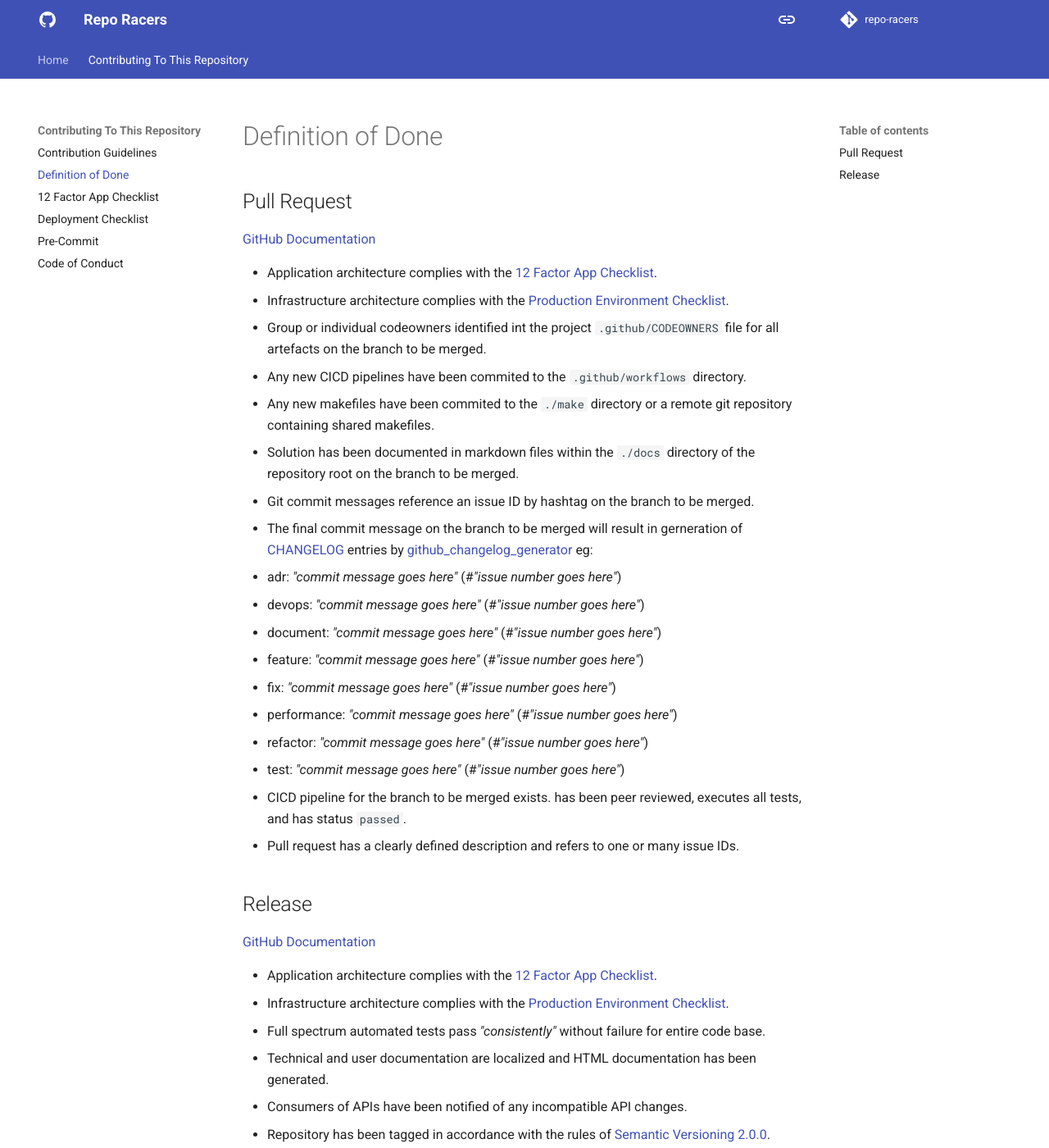
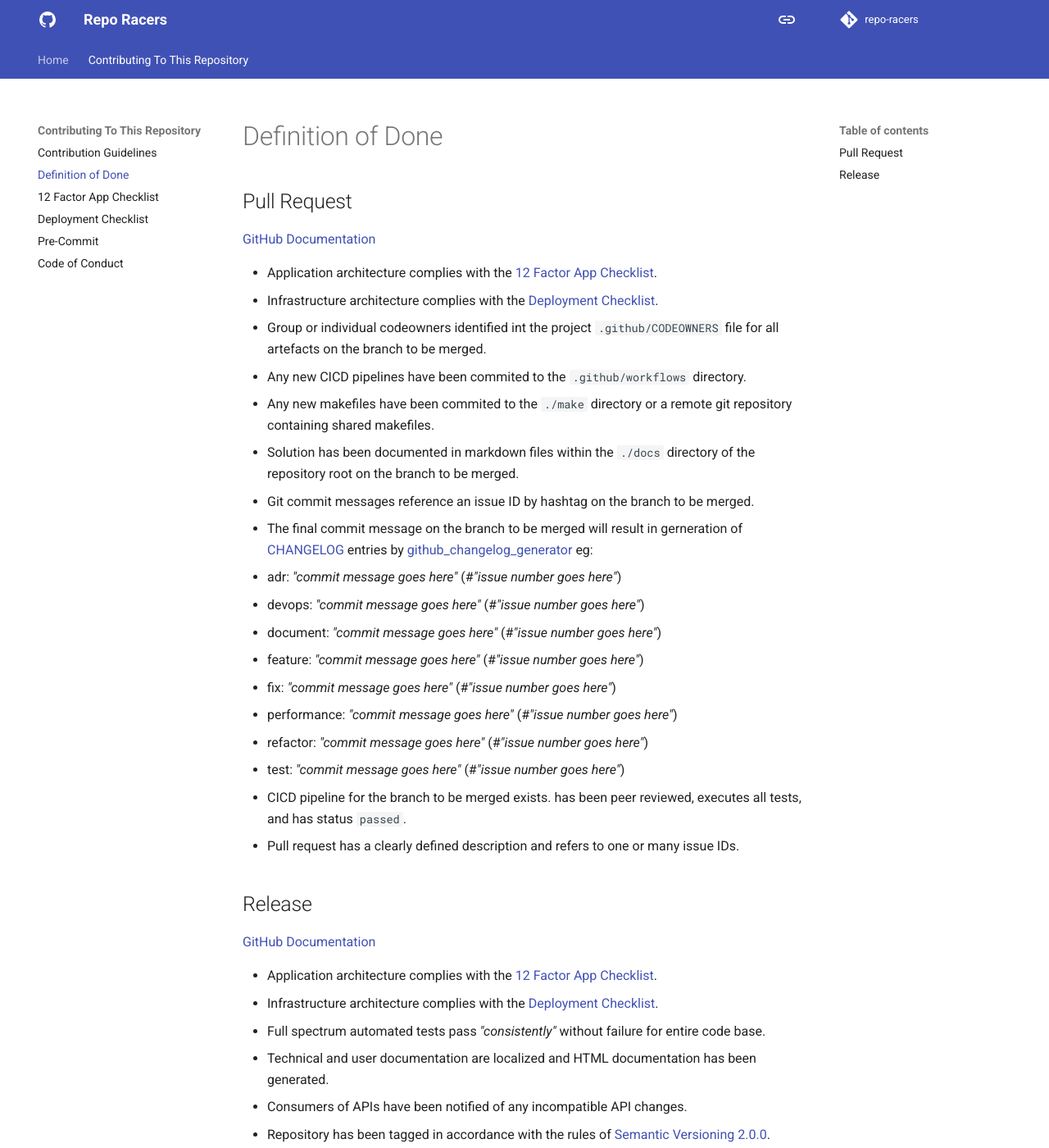
Before and after one commit to repo-racers/repo-racers, an MkDocs documentation site: the page built from docs/contribution/definition-of-done.md, in a window 1280 px wide and 1400 px high. Shown: the whole window at 82% size. Built offline with MkDocs 1.6.1 and Material for MkDocs 9.7.7, drawn with Linux system fonts in a browser that asks for light colours; comment, search, counter and statistics services are not loaded.

Commit message:
Update definition-of-done.md

```diff
--- a/docs/contribution/definition-of-done.md
+++ b/docs/contribution/definition-of-done.md
@@ -5,7 +5,7 @@
 [GitHub Documentation](https://docs.github.com/en/github/collaborating-with-pull-requests/proposing-changes-to-your-work-with-pull-requests/about-pull-requests)
 
 - Application architecture complies with the [12 Factor App Checklist](./12-factor-app-checklist.md).
-- Infrastructure architecture complies with the [Production Environment Checklist](./production-environment-checklist.md).
+- Infrastructure architecture complies with the [Deployment Checklist](./deployment-checklist.md).
 - Group or individual codeowners identified int the project  `.github/CODEOWNERS` file for all artefacts on the branch to be merged.
 - Any new CICD pipelines have been commited to the `.github/workflows` directory.
 - Any new makefiles have been commited to the `./make` directory or a remote git repository containing shared makefiles.
@@ -29,7 +29,7 @@
 [GitHub Documentation](https://docs.github.com/en/github/administering-a-repository/releasing-projects-on-github/managing-releases-in-a-repository)
 
 - Application architecture complies with the [12 Factor App Checklist](./12-factor-app-checklist.md).
-- Infrastructure architecture complies with the [Production Environment Checklist](./production-environment-checklist.md).
+- Infrastructure architecture complies with the [Deployment Checklist](./deployment-checklist.md).
 - Full spectrum automated tests pass *"consistently"* without failure for entire code base.
 - Technical and user documentation are localized and HTML documentation has been generated.
 - Consumers of APIs have been notified of any incompatible API changes.
```
